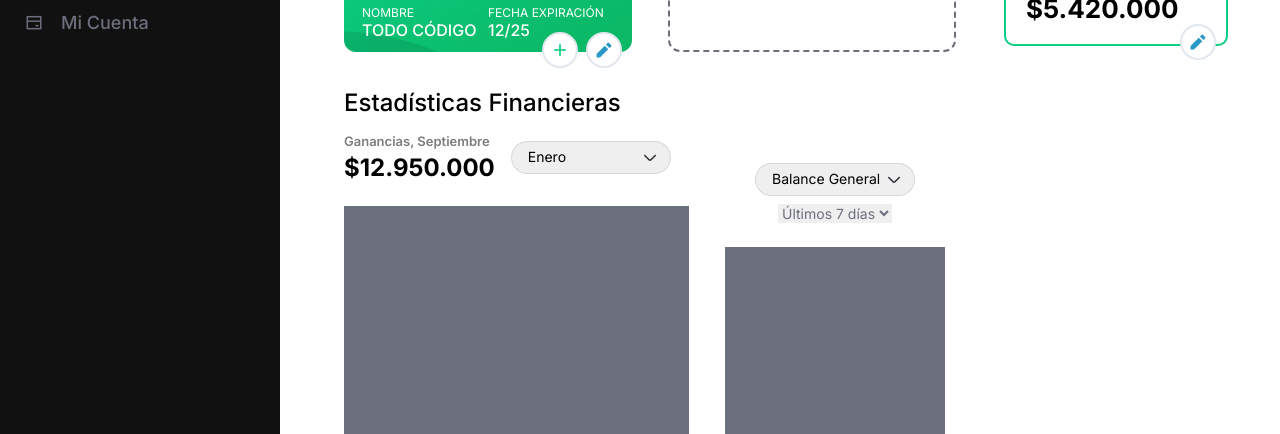
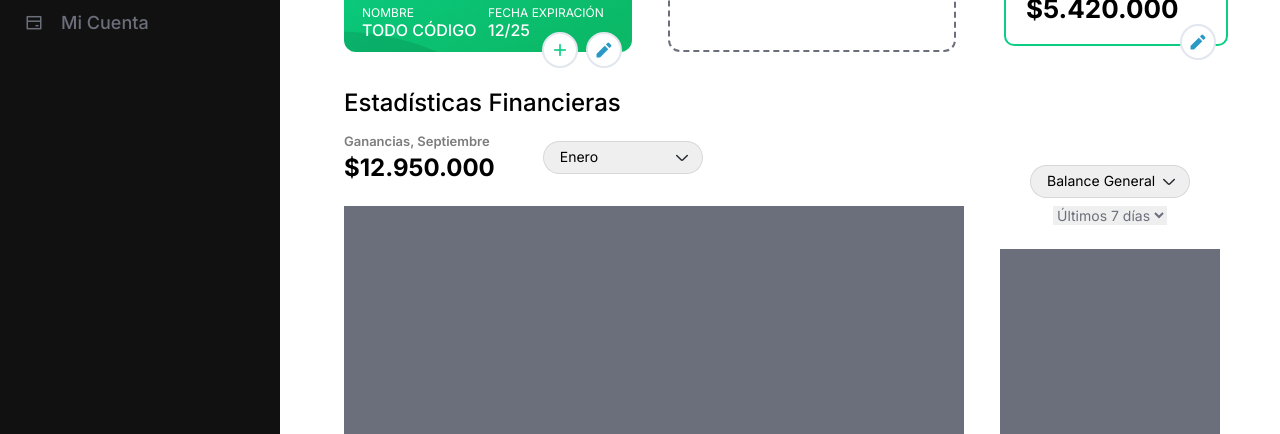
Before and after one commit to eddiedev14/NovaCents, a website built with Vite: page index.html in a window 1280 px wide. Shown: the part 259-693 px from the top of the page. Built offline with nearby package versions, Linux system fonts and the light colour scheme.

Commit message:
🎨 style: Adapt stats to desktop

```diff
--- a/src/css/components/stats.css
+++ b/src/css/components/stats.css
@@ -97,3 +97,17 @@
         background-color: #6B6F7B;
     }
 }
+
+@media screen and (min-width: 1280px) {
+    .bar__header{
+        display: flex;
+        gap: 48px;
+        align-items: center;
+    }
+
+    .bar__chart{
+        width: 620px;
+        height: 295px;
+        background-color: #6B6F7B;
+    }
+}
```
